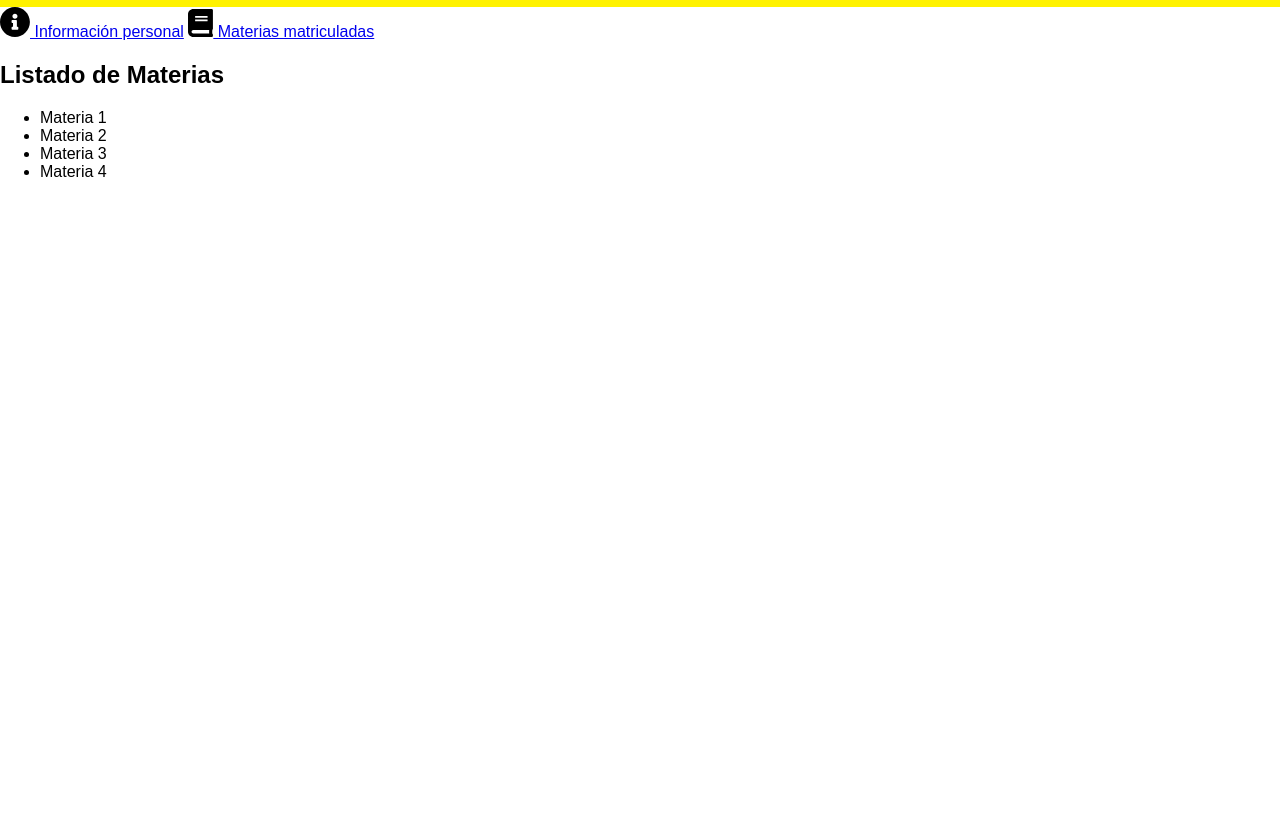
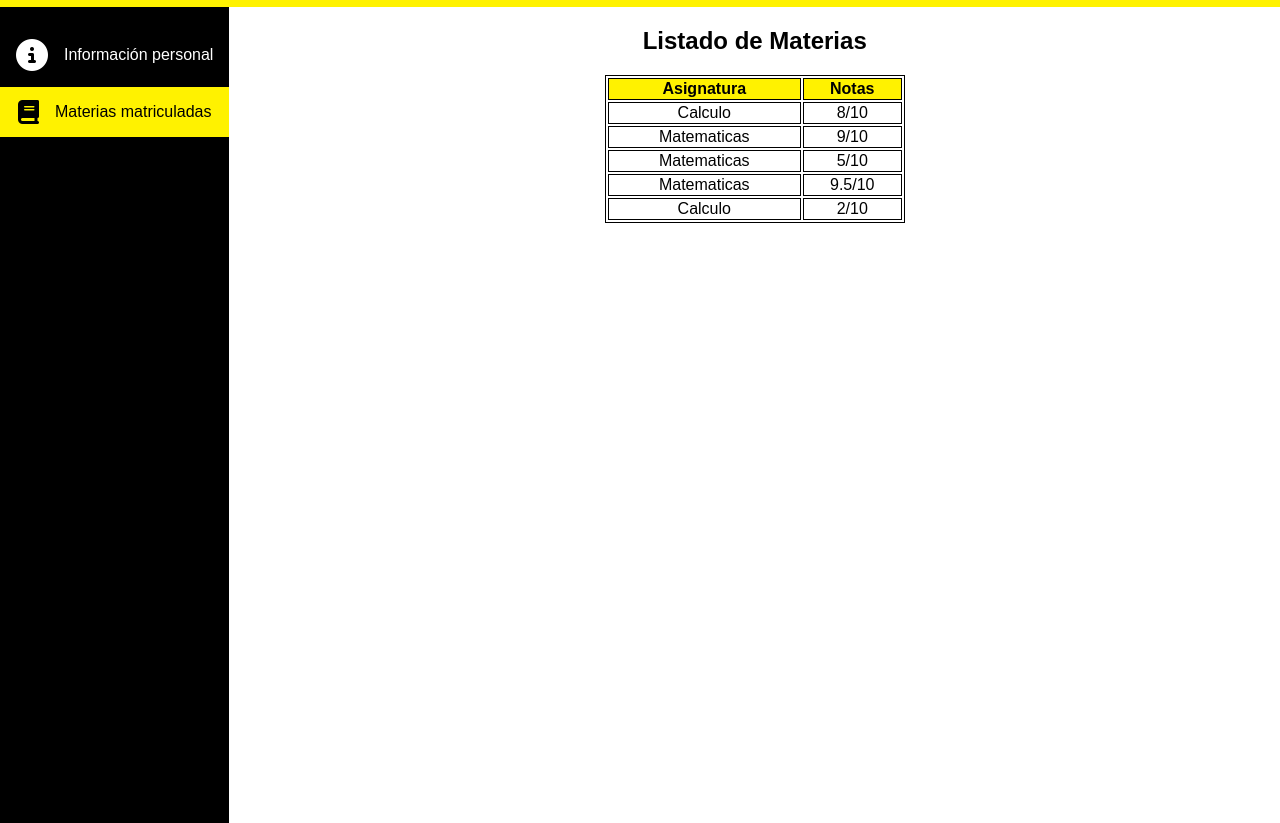
Before and after one commit to sebastianiv21/mintic-notas-g04, a plain HTML site: page vistas/estudiantes-materias.html in a window 1280 px wide. Shown: the part 65-888 px from the top of the page. Before the commit the page ends 800 px from the top, so only its background shows below. Drawn offline with Linux system fonts and the light colour scheme; a web font is replaced by a local one.

Commit message:
Estilizadas vistas de estudiante

```diff
--- a/vistas/css/styles.css
+++ b/vistas/css/styles.css
@@ -127,7 +127,7 @@ body, button {
     padding: 1rem;
     display: flex;
     align-items: center;
-    justify-content: space-between;
+    justify-content: center;
 }
 
 .item-barra {
@@ -138,3 +138,49 @@ body, button {
     color: black;
     background-color: var(--amarillo);
 }
+
+.me-1 {
+    margin-right: 1rem;
+}
+
+.centrar {
+    margin: 0 auto;
+    text-align: center;
+}
+
+.container-info {
+    background-color: var(--amarillo);
+    padding: 0.25rem 0;
+    border-radius: 15px;
+    margin-top: 1rem;
+}
+
+.d-flex {
+    display: flex;
+    justify-content: center;
+}
+
+table, th, td {
+    border: 1px solid black;
+  }
+
+table {
+    width: 300px;
+}
+
+th {
+    background-color: var(--amarillo);
+}
+
+ul {
+    list-style: none;
+    padding: 0;
+}
+
+.mt-1{
+    margin-top: 3rem;
+}
+
+.mb-2 {
+    margin-bottom: 1rem;
+}
--- a/vistas/estudiantes-materias.html
+++ b/vistas/estudiantes-materias.html
@@ -14,7 +14,10 @@
       rel="stylesheet"
     />
     <!--Fontawesome icons-->
-    <script src="https://kit.fontawesome.com/18e562bbc7.js" crossorigin="anonymous"></script>
+    <script
+      src="https://kit.fontawesome.com/18e562bbc7.js"
+      crossorigin="anonymous"
+    ></script>
     <!--CSS Styles-->
     <link rel="stylesheet" href="./css/styles.css" />
     <title>UniAndes Notas</title>
@@ -36,20 +39,20 @@
         <a href="./index.html" class="btn-black">Cerrar sesión</a>
       </div>
     </nav>
-    <main>
+    <main class="main-lateral">
       <!--Barra lateral-->
-      <section>
-        <a href="./estudiantes-info.html"
-          ><img src="./assets/info.svg" alt="info" width="30" /> Información
+      <section class="barra-lateral">
+        <a class="item-barra" href="./estudiantes-info.html"
+          ><i class="fa-solid fa-circle-info fa-2x me-1"></i> Información
           personal</a
         >
-        <a href="./estudiantes-materias.html"
-          ><img src="./assets/book.svg" alt="book" width="25" /> Materias
-          matriculadas</a
+        <a class="item-barra-activo" href="./estudiantes-materias.html"
+          ><i class="fa-solid fa-book fa-xl me-1"></i>Materias matriculadas</a
         >
       </section>
       <!--Listado de materias-->
-      <section>
+      <!--
+      <section class="perfil-estudiante">
         <h2>Listado de Materias</h2>
         <div>
           <ul>
@@ -60,6 +63,40 @@
           </ul>
         </div>
       </section>
+    -->
+      <section class="centrar">
+        <h2>Listado de Materias</h2>
+        <div class="d-flex">
+          <table>
+            <thead>
+              <th>Asignatura</th>
+              <th>Notas</th>
+            </thead>
+            <tbody>
+              <tr>
+                <td>Calculo</td>
+                <td>8/10</td>
+              </tr>
+              <tr>
+                <td>Matematicas</td>
+                <td>9/10</td>
+              </tr>
+              <tr>
+                <td>Matematicas</td>
+                <td>5/10</td>
+              </tr>
+              <tr>
+                <td>Matematicas</td>
+                <td>9.5/10</td>
+              </tr>
+              <tr>
+                <td>Calculo</td>
+                <td>2/10</td>
+              </tr>
+            </tbody>
+          </table>
+        </div>
+      </section>
     </main>
   </body>
 </html>
```
Also changed, not shown: vistas/estudiantes-info.html (+5 -6 lines), vistas/estudiantes-notas.html (+12 -13 lines).
